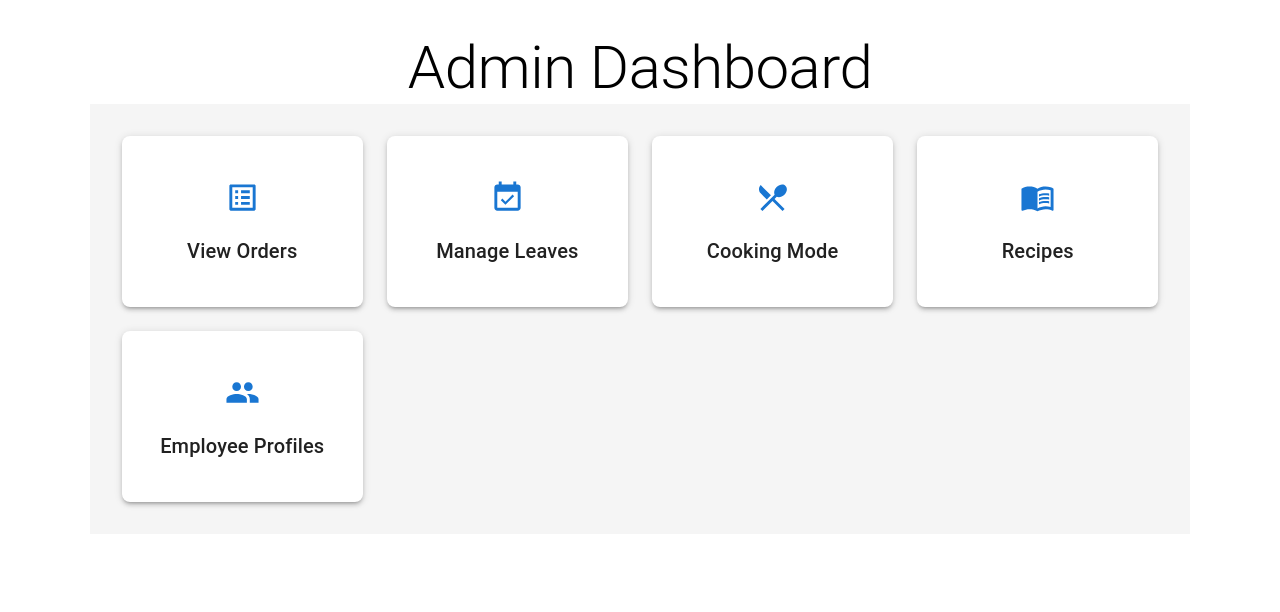
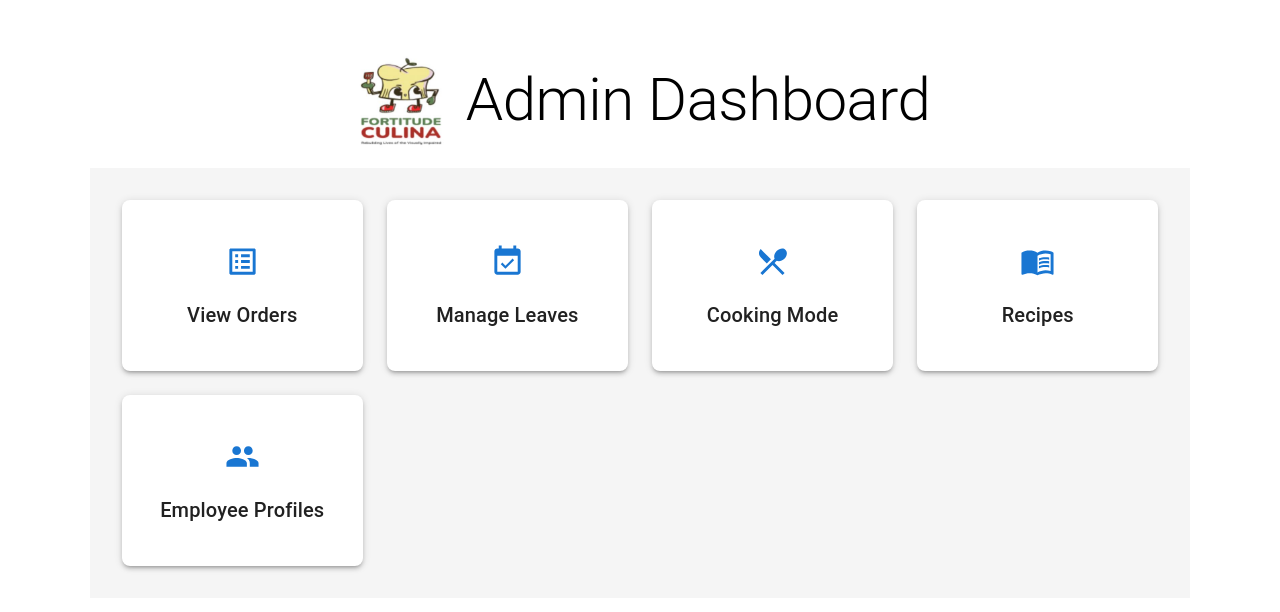
Before and after one commit to singapore2024/Team-6, a React (Vite) app in the folder vite-project/: page / in a window 1280 px wide. Shown: the top 612 px of the page. Built offline with nearby package versions, Linux system fonts and the light colour scheme.

Commit message:
add logo

```diff
--- a/vite-project/src/Dashboard.tsx
+++ b/vite-project/src/Dashboard.tsx
@@ -3,6 +3,8 @@
 import { People, RestaurantMenu, EventAvailable, ListAlt, MenuBook } from "@mui/icons-material";
 import CookingMode from "./CookingMode"; // Import the new CookingMode component
 import { useNavigate } from "react-router-dom";
+import logo from './assets/logo.jpg'; // Adjust the path if necessary
+
 
 
 interface DashboardCardProps {
@@ -70,7 +72,19 @@
 
   return (
     <>
-      <Typography variant="h2" color="black">Admin Dashboard</Typography>
+      <Box sx={{
+      display: 'flex',
+      alignItems: 'center',
+      justifyContent: 'center', // Center horizontally
+      padding: 2
+  }}>
+    <img
+      src={logo}
+      alt="Logo"
+      style={{ width: '100px', height: 'auto', marginRight: '16px' }}
+    /> {/* Add your logo here */}
+    <Typography variant="h2" color="black">Admin Dashboard</Typography>
+  </Box>
       <Box sx={{ padding: 4, backgroundColor: '#f5f5f5' }}>
         <Grid container spacing={3}>
           {cards.map((card, index) => (
```
Also changed, not shown: vite-project/src/assets/logo.jpg (added).
